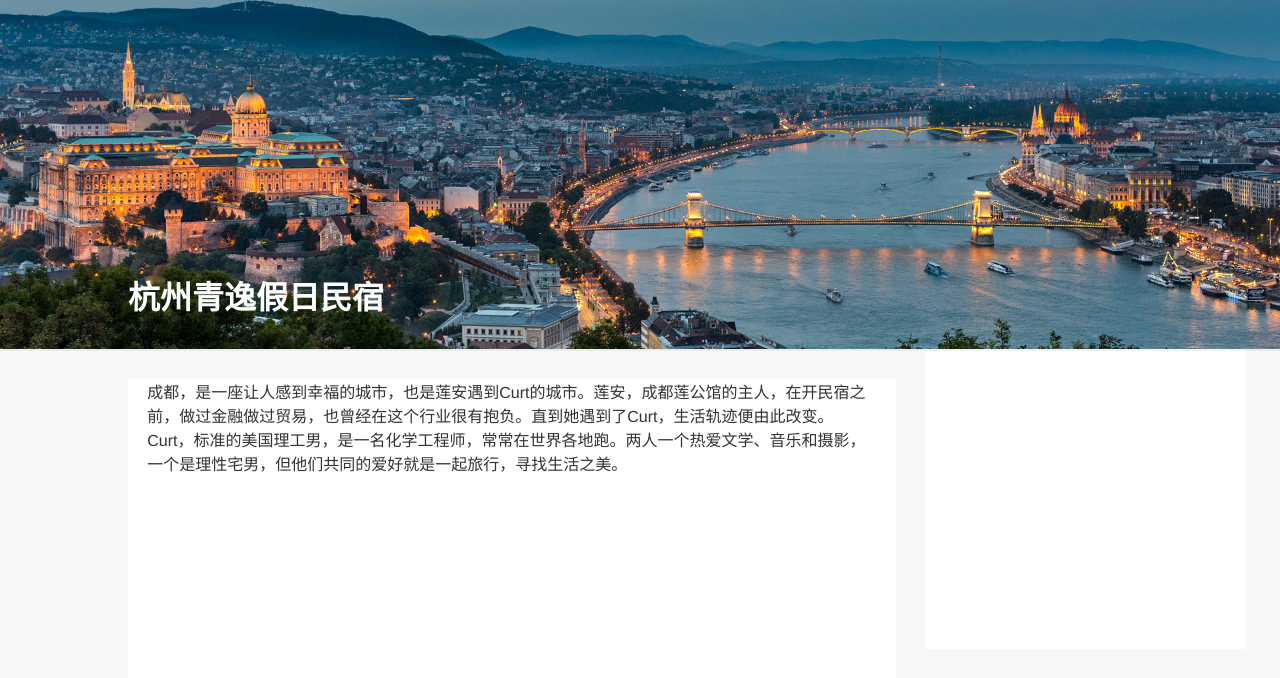
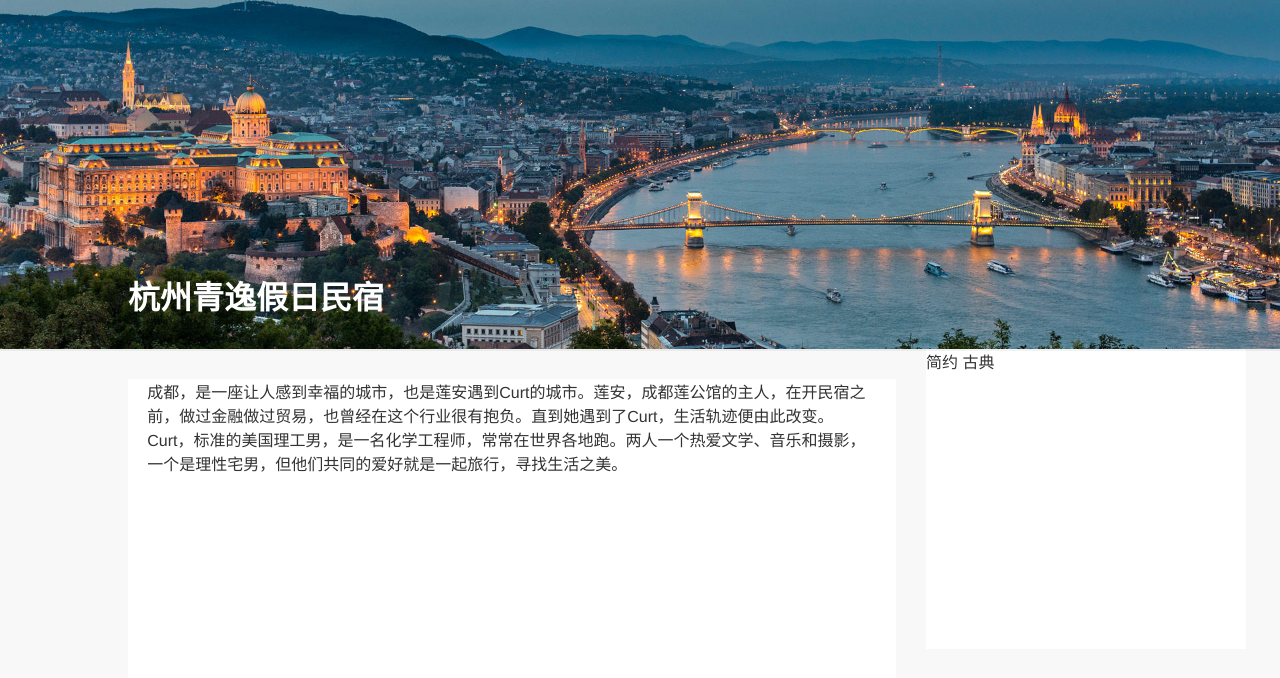
Before and after one commit to dreamingodd/casarover, a PHP site: page /2.0/casa.php in a window 1280 px wide; the page is wider, and only the part inside the window is pictured. Shown: the part 52-730 px from the top of that part. Run offline with PHP 8.4, Linux system fonts and the light colour scheme; some libraries are stand-ins or nearby versions.

Commit message:
casa tag

```diff
--- a/website/2.0/casa.php
+++ b/website/2.0/casa.php
@@ -58,7 +58,8 @@
     </article>
     <div class="casa-mess">
         <div class="tag-list">
-            <a href=""></a>
+            <a href="">简约</a>
+            <a href="">古典</a>
         </div>
     </div>
 <?php include 'footer.php' ?>
--- a/website/2.0/index.php
+++ b/website/2.0/index.php
@@ -85,7 +85,7 @@
             </div>
             <div class="item">
                 <div class="item-a">
-                    <a href="">
+                    <a href="casa.php">
                         <img src="images/fang.jpg" height="100%">
                         <div class="card">
                             <h3>花千谷</h3>
```
